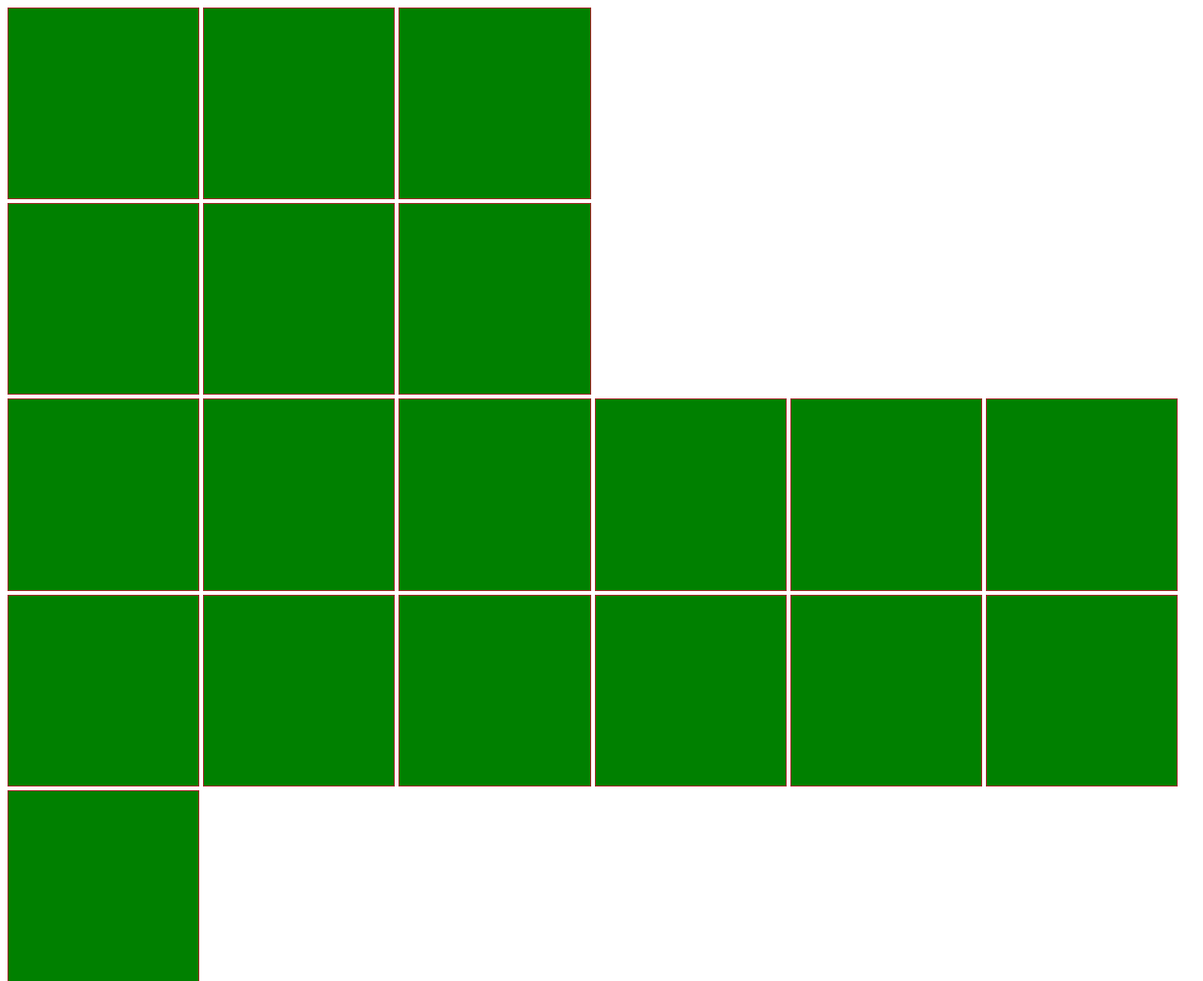
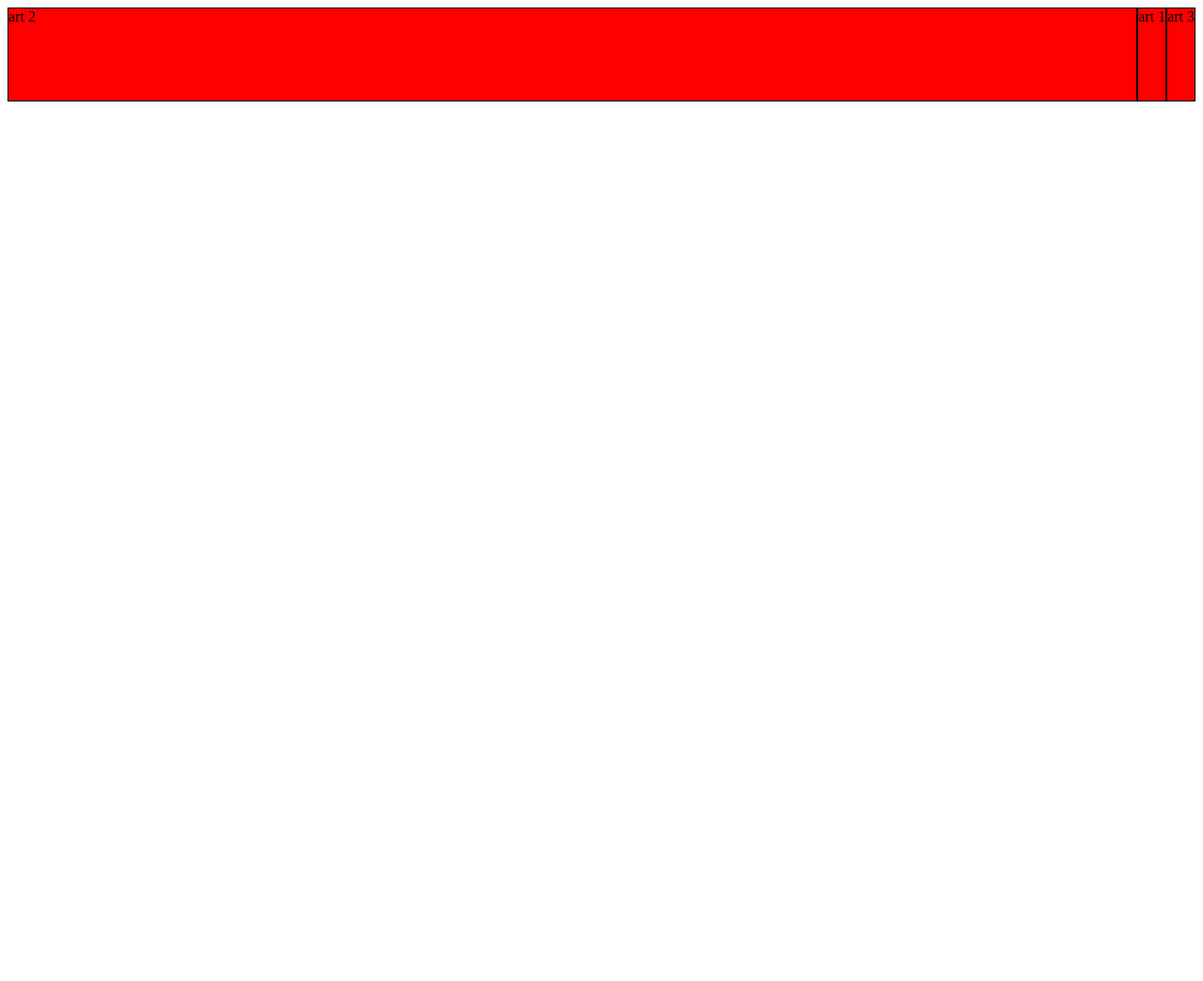
Before and after one commit to leadc/MaquetacionWeb-CSS-HTML, a plain HTML site: page CLASE 4/Clase 4 parte 2.html in a window 1280 px wide. Shown: the top 1044 px of the page at 94% size. After the commit the page ends 800 px from the top, so only its background shows below. Drawn offline with Linux system fonts and the light colour scheme.

Commit message:
Fin clase 4

```diff
--- a/CLASE 4/Clase 4 parte 2.html
+++ b/CLASE 4/Clase 4 parte 2.html
@@ -5,20 +5,23 @@
     <meta charset="UTF-8">
     <meta name="viewport" content="width=device-width, initial-scale=1.0">
     <meta http-equiv="X-UA-Compatible" content="ie=edge">
-    <link rel="stylesheet" href="Estilos Clase 4.css">
+    <link rel="stylesheet" href="Estilos Clase 4 parte 2.css">
     <title>Clase 4</title>
 </head>
 
 <body>
+ <!--   <section id="tablero">
+   <section class="impar">
     <div class="blanco"></div>
     <div class="negro"></div>
-    <div class="blanco"></div><br>
+    <div class="blanco"></div>
     <div class="negro"></div>
     <div class="blanco"></div>
-    <div class="negro"></div><br>
+    <div class="negro"></div>
     <div class="blanco"></div>
     <div class="negro"></div>
-
+    </section>
+<section class="par">
     <div class="negro"></div>
     <div class="blanco"></div>
     <div class="negro"></div>
@@ -27,16 +30,18 @@
     <div class="blanco"></div>
     <div class="negro"></div>
     <div class="blanco"></div>
-
+    </section>
+    <section class="impar">
     <div class="blanco"></div>
     <div class="negro"></div>
-    <div class="blanco"></div><br>
+    <div class="blanco"></div>
     <div class="negro"></div>
     <div class="blanco"></div>
-    <div class="negro"></div><br>
+    <div class="negro"></div>
     <div class="blanco"></div>
     <div class="negro"></div>
-
+    </section>
+<section class="par">
     <div class="negro"></div>
     <div class="blanco"></div>
     <div class="negro"></div>
@@ -45,15 +50,28 @@
     <div class="blanco"></div>
     <div class="negro"></div>
     <div class="blanco"></div>
-
+    </section>
+<section class="impar">
     <div class="blanco"></div>
     <div class="negro"></div>
-    <div class="blanco"></div><br>
+    <div class="blanco"></div>
     <div class="negro"></div>
     <div class="blanco"></div>
-    <div class="negro"></div><br>
+    <div class="negro"></div>
     <div class="blanco"></div>
     <div class="negro"></div>
+    </section>
+
+</section>
+-->
+<!--PAARA NO ESCRIBIR NUNCA MAS ->> section>article#a${art $}*3 SOLO CON EMMET -->
+<section>
+    <article id="a">art 1</article>
+    <article id="b">art 2</article>
+    <article id="c">art 3</article>
+</section>
+
+
 </body>
 
 </html>
--- /dev/null
+++ b/CLASE 4/Estilos Clase 4 parte 2.css
@@ -0,0 +1,34 @@
+/*
+Se usa para trabajar con responsive, display flex al padre para que se comporte de manera flexible
+flex-direction:row  para indicar que los elementos se organicen como fila valores "row - row-reverse - column - column-reverse"
+align-items: flex-end / flex-start / center / strech; -> Strech funciona cuando los elementos no tienen alto fijo
+start es la parte de arriba y end la parte de abajo de los elementos
+justify-content: flex-start / flex-end / center / space-between / space-around
+
+order para poder ordenar los elementos en el contenedor, setea la cantidad de lugares que se va a mover
+
+css-tricks.com
+css3generator.com
+*/
+*{
+	box-sizing: border-box;
+}
+
+section{
+	background: red;
+	display: flex;
+	height: 100px;
+	align-items: center;
+	flex-direction: row;
+	justify-content: space-around;
+}
+
+article{
+
+	height: 100%;
+	border: 1px solid black;
+}
+article#b{
+	order:-1;
+	flex-grow: 2;
+}
--- a/CLASE 4/Estilos Clase 4.css
+++ b/CLASE 4/Estilos Clase 4.css
@@ -1,13 +1,19 @@
 /*propiedad display: none, block, inline, inline-block
 para mostrar elementos de bloque como de linea y
 de linea como de bloque o hacer desaparecer elementos
+
+
+css3 generator
+
 */
 
 div {
-    --tamanio: 5rem;
-    padding: 8%;
+
+    width: 15px;
+    height: 15px;
     background-color: green;
-    border: 1px solid brown;
-    display: inline-flex;
-    margin: 0;
+    margin: 1px;
+
+	-webkit-box-shadow: 15px 15px 20px 5px rgba(10,10,10,1);
+	box-shadow: 15px 15px 20px 5px rgba(10,10,10,1);
 }
```
Also changed, not shown: CLASE 4/Clase 4.html (+1 -1 lines).
